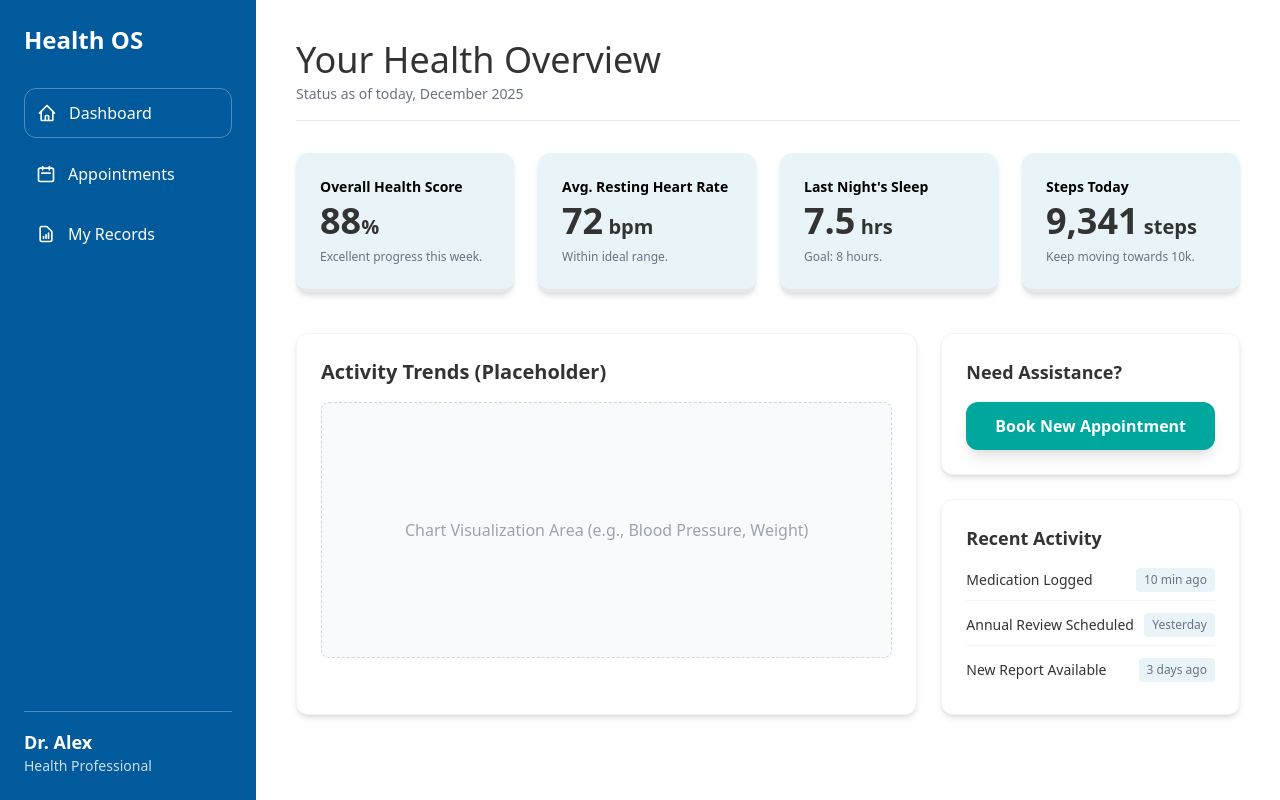
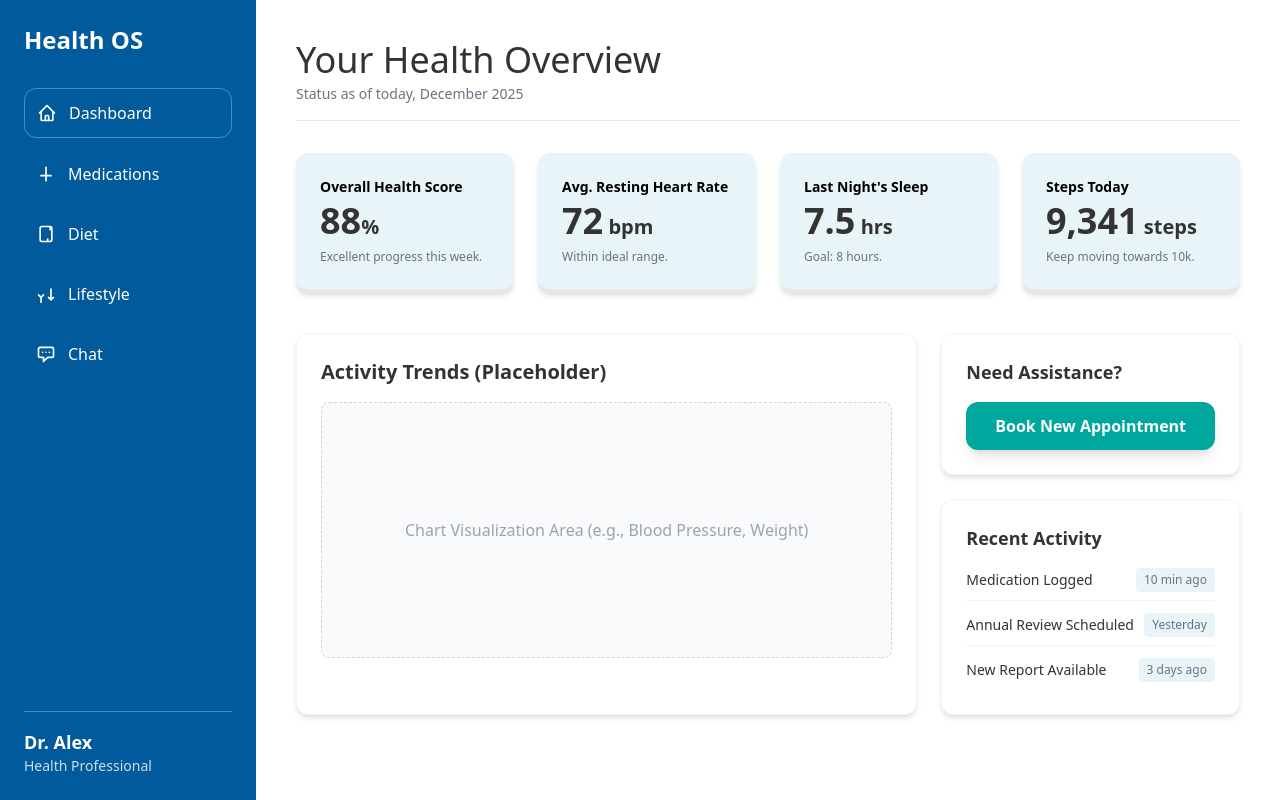
Before and after one commit to aditya500x/swasth, a FastAPI app: page /dashboard in a window 1280 px wide. Run offline with FastAPI, Linux system fonts and the light colour scheme; some libraries are stand-ins or nearby versions.

Commit message:
updated dashboard sidebar

```diff
--- a/templates/dashboard.html
+++ b/templates/dashboard.html
@@ -31,27 +31,47 @@
             <div>
                 <h2 class="text-2xl font-bold mb-8">Health OS</h2>
 
-                <!-- Navigation Items -->
+                <!-- Navigation Items (UPDATED) -->
                 <nav class="space-y-3">
+
+                    <!-- Dashboard (Kept) -->
                     <a href="/dashboard" class="flex items-center space-x-3 p-3 rounded-xl bg-trust-blue/70 hover:bg-trust-blue/90 font-medium transition duration-150 border border-white/30">
-                        <!-- Icon Placeholder: Home -->
+                        <!-- Icon: Home -->
                         <svg class="w-5 h-5" fill="none" stroke="currentColor" viewBox="0 0 24 24" xmlns="http://www.w3.org/2000/svg"><path stroke-linecap="round" stroke-linejoin="round" stroke-width="2" d="M3 12l2-2m0 0l7-7 7 7M5 10v10a1 1 0 001 1h3m10-11l2 2m-2-2v10a1 1 0 01-1 1h-3m-6 0a1 1 0 001-1v-4a1 1 0 011-1h2a1 1 0 011 1v4a1 1 0 001 1m-6 0h6"></path></svg>
                         <span>Dashboard</span>
                     </a>
+
+                    <!-- Medications (NEW) -->
                     <a href="#" class="flex items-center space-x-3 p-3 rounded-xl hover:bg-trust-blue/50 transition duration-150">
-                        <!-- Icon Placeholder: Calendar -->
-                        <svg class="w-5 h-5" fill="none" stroke="currentColor" viewBox="0 0 24 24" xmlns="http://www.w3.org/2000/svg"><path stroke-linecap="round" stroke-linejoin="round" stroke-width="2" d="M8 7V3m8 4V3m-9 8h10M5 21h14a2 2 0 002-2V7a2 2 0 00-2-2H5a2 2 0 00-2 2v12a2 2 0 002 2z"></path></svg>
-                        <span>Appointments</span>
+                        <!-- Icon: Health Cross -->
+                        <svg class="w-5 h-5" fill="none" stroke="currentColor" viewBox="0 0 24 24" xmlns="http://www.w3.org/2000/svg"><path stroke-linecap="round" stroke-linejoin="round" stroke-width="2" d="M12 4v16m-6-6h12"></path></svg>
+                        <span>Medications</span>
                     </a>
+
+                    <!-- Diet (NEW) -->
                     <a href="#" class="flex items-center space-x-3 p-3 rounded-xl hover:bg-trust-blue/50 transition duration-150">
-                        <!-- Icon Placeholder: Report -->
-                        <svg class="w-5 h-5" fill="none" stroke="currentColor" viewBox="0 0 24 24" xmlns="http://www.w3.org/2000/svg"><path stroke-linecap="round" stroke-linejoin="round" stroke-width="2" d="M9 17v-2m3 2v-4m3 4v-6m2 10H7a2 2 0 01-2-2V5a2 2 0 012-2h5.586a1 1 0 01.707.293l5.414 5.414a1 1 0 01.293.707V19a2 2 0 01-2 2z"></path></svg>
-                        <span>My Records</span>
+                        <!-- Icon: Fork and Knife -->
+                        <svg class="w-5 h-5" fill="none" stroke="currentColor" viewBox="0 0 24 24" xmlns="http://www.w3.org/2000/svg"><path stroke-linecap="round" stroke-linejoin="round" stroke-width="2" d="M7 21h10a2 2 0 002-2V5a2 2 0 00-2-2H7a2 2 0 00-2 2v14a2 2 0 002 2zm10-14V3m-3 18v-3"></path></svg>
+                        <span>Diet</span>
+                    </a>
+
+                    <!-- Lifestyle (NEW) -->
+                    <a href="#" class="flex items-center space-x-3 p-3 rounded-xl hover:bg-trust-blue/50 transition duration-150">
+                        <!-- Icon: Activity/Pulse -->
+                        <svg class="w-5 h-5" fill="none" stroke="currentColor" viewBox="0 0 24 24" xmlns="http://www.w3.org/2000/svg"><path stroke-linecap="round" stroke-linejoin="round" stroke-width="2" d="M9 13l-3 3m0 0l-3-3m3 3v6m9-6l3 3m0 0l3-3m-3 3V6"></path></svg>
+                        <span>Lifestyle</span>
+                    </a>
+
+                    <!-- Chat (NEW) -->
+                    <a href="#" class="flex items-center space-x-3 p-3 rounded-xl hover:bg-trust-blue/50 transition duration-150">
+                        <!-- Icon: Message Bubble -->
+                        <svg class="w-5 h-5" fill="none" stroke="currentColor" viewBox="0 0 24 24" xmlns="http://www.w3.org/2000/svg"><path stroke-linecap="round" stroke-linejoin="round" stroke-width="2" d="M8 10h.01M12 10h.01M16 10h.01M9 16H5a2 2 0 01-2-2V6a2 2 0 012-2h14a2 2 0 012 2v8a2 2 0 01-2 2h-5l-5 5v-5z"></path></svg>
+                        <span>Chat</span>
                     </a>
                 </nav>
             </div>
 
-            <!-- User Profile (Example context data from FastAPI) -->
+            <!-- User Profile (Kept) -->
             <div class="mt-8 pt-4 border-t border-white/30">
                 <p class="font-semibold text-lg">{{ user_name }}</p>
                 <p class="text-sm opacity-80">Health Professional</p>
```
